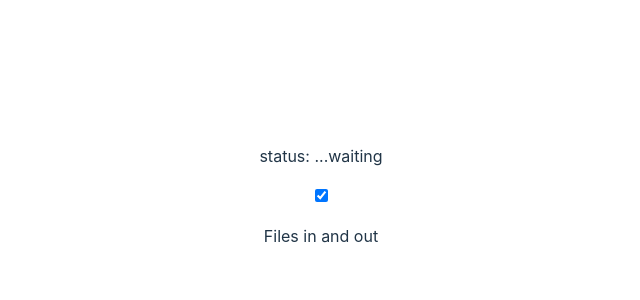
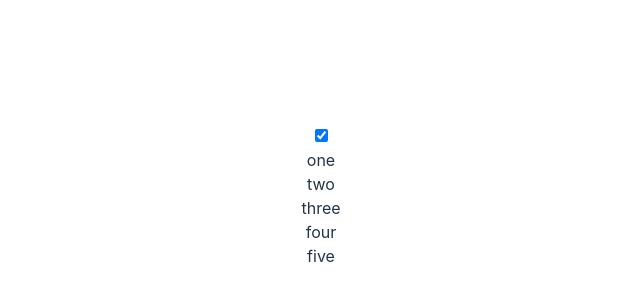
Before and after one commit to Filipe-vilela-felix/svelte-tutorial, a Svelte app: page / in a window 1280 px wide. Shown: the part 204-504 px from the top of the page, without its empty margins (319-959 px from the left). Built offline with nearby package versions, Linux system fonts and the light colour scheme.

Commit message:
global-transitions

```diff
--- a/src/App.svelte
+++ b/src/App.svelte
@@ -1,62 +1,29 @@
 <script>
-  import { fly } from 'svelte/transition';
+  import { slide } from 'svelte/transition';
 
-  let visible = true;
-  let status = '...waiting';
+  let showItems = true;
+  let i = 5;
+  let items = ['one', 'two', 'three', 'four', 'five', 'six', 'seven', 'eight', 'nine', 'ten'];
 </script>
 
-<p>status: {status}</p>
-
 <label>
-  <input type="checkbox" bind:checked={visible} />
+  <input type="checkbox" bind:checked={showItems} />
 </label>
 
-{#if visible}
-  <p
-    transition:fly={{ y: 200, duration: 2000 }}
-    on:introstart={() => status = 'intro started'}
-    on:outrostart={() => status = 'outro start'}
-    on:introend={() => status = 'intro end'}
-    on:outroend={() => status = 'outro end'}
-  >
-    Files in and out
-  </p>
+{#if showItems}
+  {#each items.slice(0, i) as item}
+    <div transition:slide|global>
+        {item}
+    </div>
+  {/each}
 {/if}
 
 <!--
 
-  Pode ser útil saber quando as transições estão começando e terminando.
-  O Svelte despacha eventos que você pode ouvir como qualquer outro evento DOM. (linhas 17 a 20);
+  As transições normalmente são aplicadas apenas quando um elemento é adicionado ou removido do DOM.
+  No entanto, às vezes pode ser desejável aplicar transições a elementos individuais mesmo quando o bloco de contenção direta não é adicionado ou
+  removido.
 
-  CONTEXTUALIZANDO O CÓDIGO:
-    ste código é um exemplo de como usar a transição fly do Svelte, juntamente com os eventos de transição introstart, introend, outrostart e outroend.
-    Ele cria uma interface de usuário com um parágrafo de texto que pode ser mostrado e ocultado com uma transição suave, e atualiza o
-      status da transição em tempo real.
-
-    1. <script> import { fly } from 'svelte/transition'; let visible = true; let status = 'waiting...'; </script>:
-        - Este bloco de script importa a função fly do módulo svelte/transition e define duas variáveis: visible e status.
-        - A função fly é uma transição predefinida que pode ser aplicada a elementos da interface do usuário para
-            fazê-los voar para dentro ou para fora da tela.
-        - A variável visible é inicializada como true. Esta variável será usada para controlar se o parágrafo de texto é visível ou não.
-        - A variável status é inicializada como 'waiting...'. Esta variável será usada para exibir o status atual da transição.
-
-    2. <p>status: {status}</p>:
-        Este é um elemento de parágrafo que exibe o valor da variável status.
-          O valor de status será atualizado durante a execução do código para refletir o status atual da transição.
-
-    3. <label><input type="checkbox" bind:checked={visible} /> visible </label>:
-        - Este é um elemento de entrada do tipo checkbox. A diretiva bind:checked é usada para criar uma ligação bidirecional entre a
-            propriedade checked do elemento de entrada e a variável visible. Isso significa que quando o estado do checkbox muda
-            (ou seja, quando é marcado ou desmarcado), o valor da variável visible também muda.
-
-    4. {#if visible} <p transition:fly={{ y: 200, duration: 2000 }} on:introstart=... on:outroend=...> Flies in and out </p> {/if}:
-        - Este é um bloco condicional Svelte. O conteúdo dentro deste blobo (o parágrafo de texto) só será renderizado se a condição após #if
-            (neste caso, a variável visible) for verdadeira.
-        - O parágrafo de texto tem a diretiva transition:fly aplicada a ele, com algumas opções especificadas entre chaves duplas.
-            Isso significa que sempre que este parágrafo entra ou sai do DOM (ou seja, sempre que é renderizado ou removido),
-            ele voará para dentro ou para fora da tela usando a transição fly.
-        - As opções especificadas para a transição fly são { y: 200, duration: 2000 }. Isso significa que o parágrafo voará 200 pixels na direção
-            vertical (eixo y) e a duração da animação será de 2000 milissegundos (2 segundos).
-        - O parágrafo de texto também tem quatro manipuladores de eventos aplicados a ele: on:introstart, on:introend, on:outrostart e on:outroend. Esses manipuladores de eventos são chamados quando a transição começa e termina, respectivamente. Cada manipulador de evento atualiza o valor da variável status para refletir o status atual da transição.
+  Podemos conseguir isso com uma transição global, que é executada quando qualquer bloco contendo as transições é adicionado ou removido. (linha 15);
 
 -->
```
